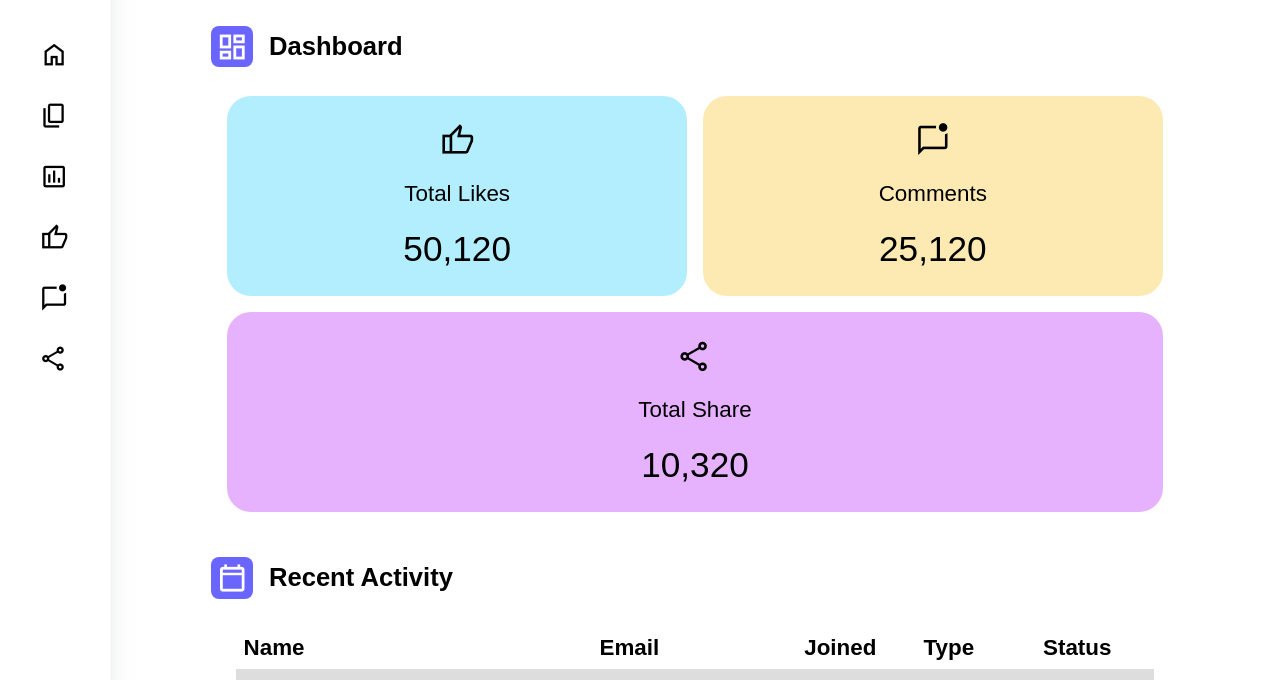
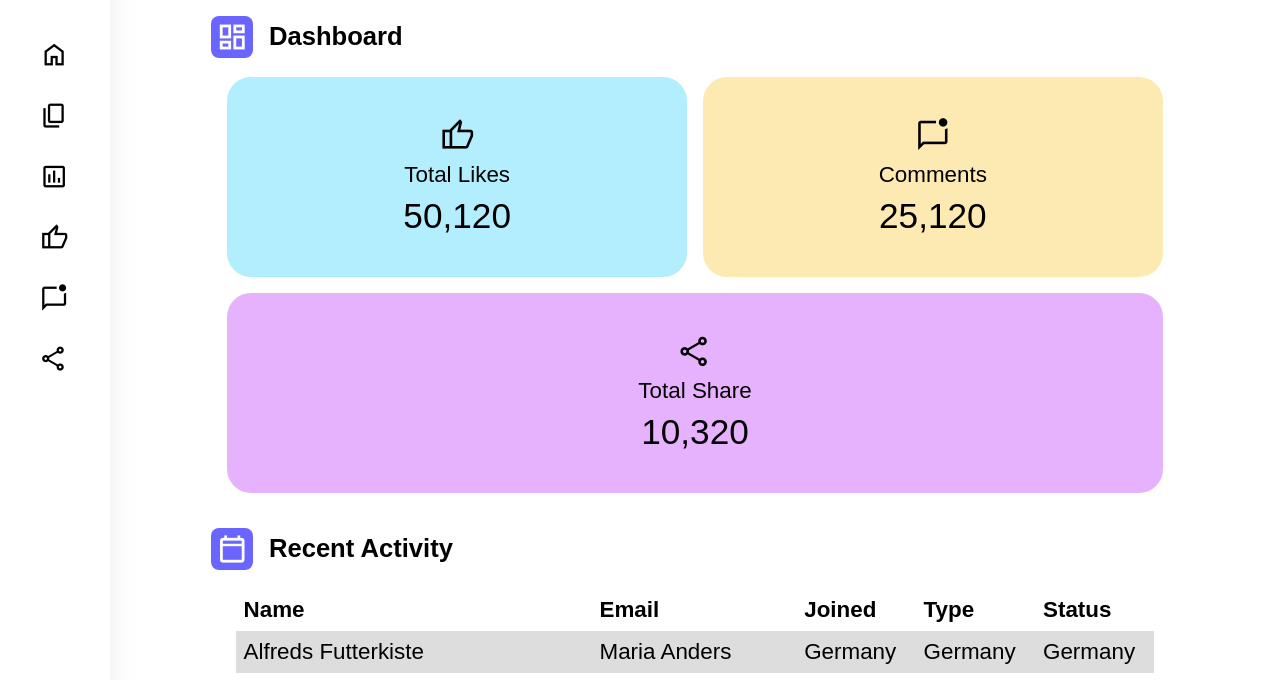
Before and after one commit to ohmarsyx/layout-dashboard, a plain HTML site: page index.html in a window 1280 px wide. Shown: the part 79-759 px from the top of the page. Drawn offline with nearby package versions, Linux system fonts and the light colour scheme; a web font is replaced by a local one.

Commit message:
style: fix height for main page

```diff
--- a/styles.css
+++ b/styles.css
@@ -61,9 +61,7 @@ body {
   gap: 2rem;
   font-size: 1.6rem;
 }
-.top-sb {
-  min-height: 550px;
-}
+
 .bottom-sb {
   min-height: 100px;
 }
@@ -139,7 +137,7 @@ body {
   display: flex;
   gap: 1rem;
   font-size: 1.6rem;
-  padding: 1.8rem 0;
+  padding: 1.2rem 0;
   align-items: center;
   font-weight: bold;
 }
@@ -162,13 +160,13 @@ body {
 }
 .dashboard-item {
   width: 100%;
-  height: 250px;
+  height: 200px;
   border-radius: 1.5rem;
   display: flex;
   flex-direction: column;
   align-items: center;
   justify-content: center;
-  gap: 1.4rem;
+  gap: 0.5rem;
   font-size: 1.8rem;
 }
 .dashboard-item > p {
@@ -195,11 +193,13 @@ body {
   font-size: 1.4rem;
   display: flex;
   overflow-x: auto;
+  overflow-y: auto;
 }
 table {
   border-collapse: collapse;
   width: 100%;
   min-width: 880px;
+  overflow: auto;
 }
 td,
 th {
@@ -265,6 +265,7 @@ tr:nth-child(even) {
     .sidebar-header p {
       display: flex;
     }
+
     .dashboard-container, .activity-container > .title-header-container {
         align-items: center;
         justify-content: center;
```
